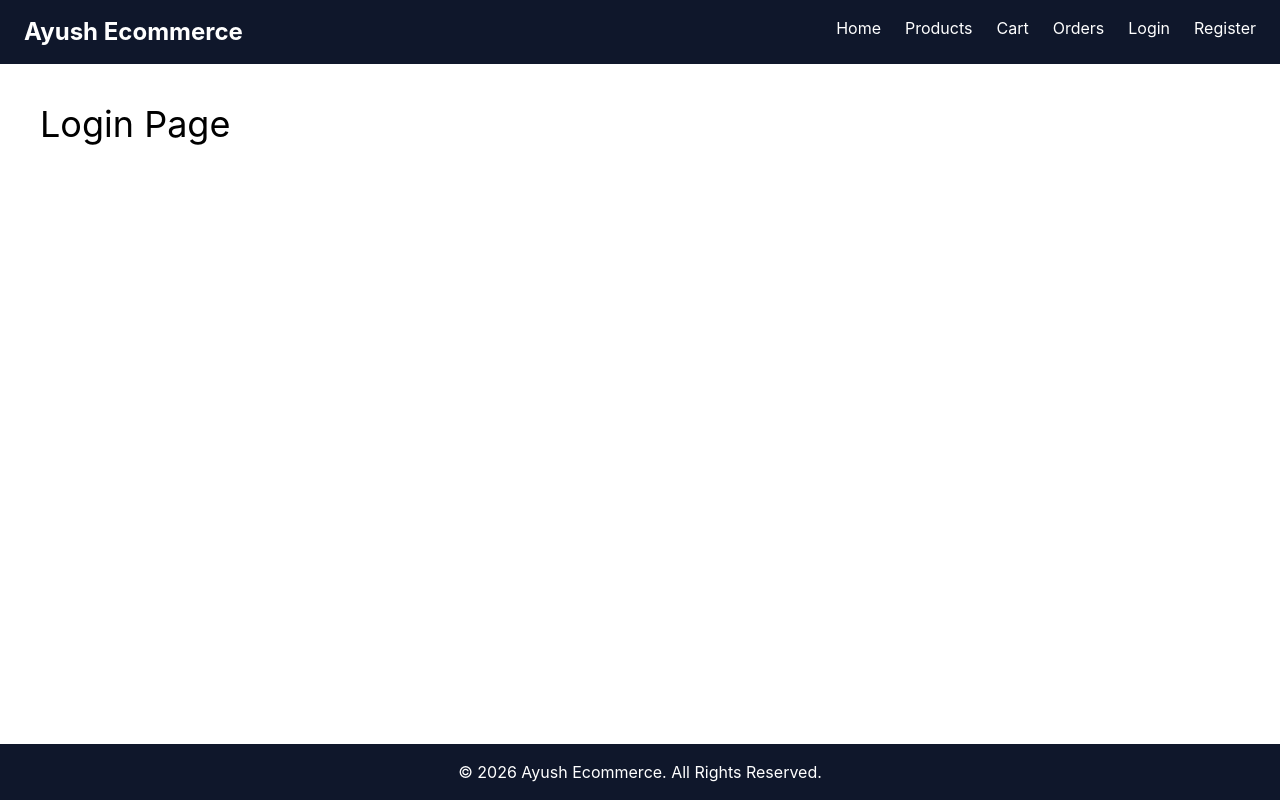
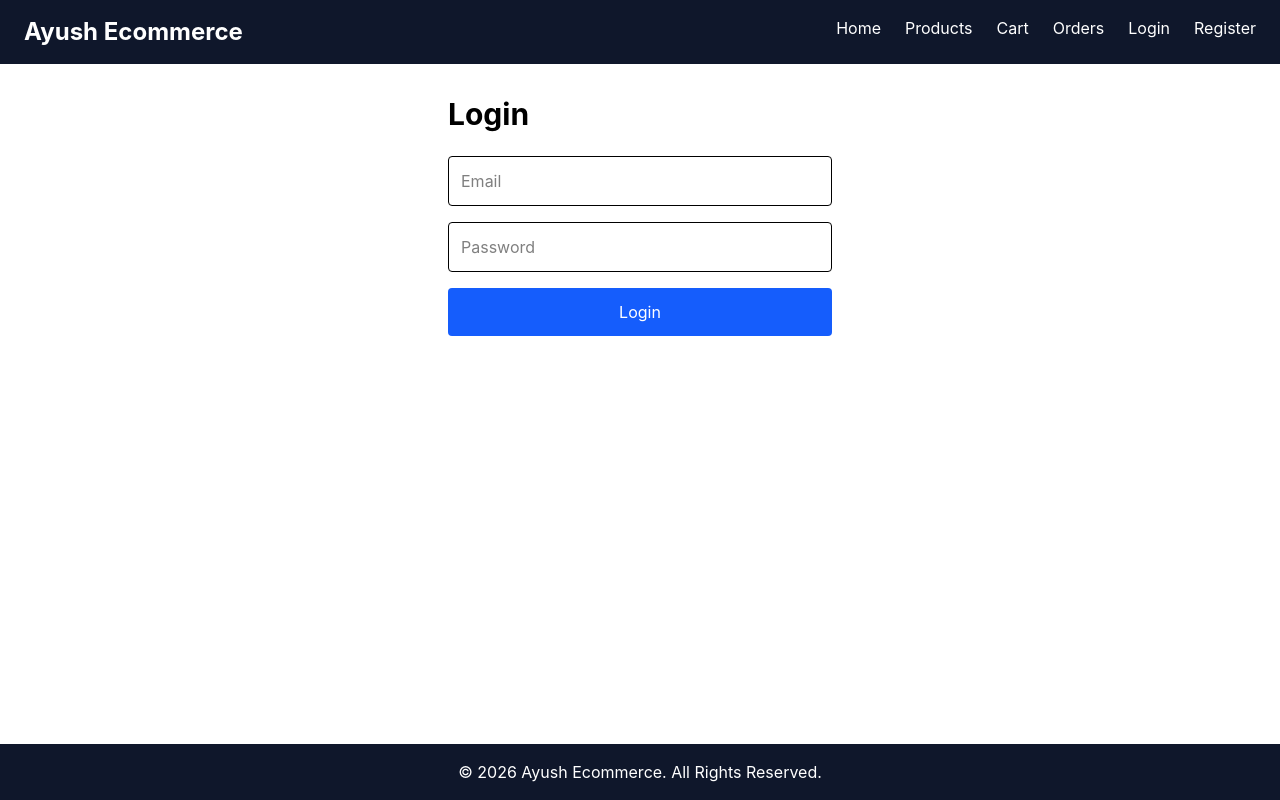
Before and after one commit to ayusseth/scalable-ecommerce-platform, a React app in the folder frontend/: page /login in a window 1280 px wide. Built offline with nearby package versions, Linux system fonts and the light colour scheme; the HTML template or start-up script is replaced by a standard one.

Commit message:
Add OTP verification, JWT authentication, auth context and login flow

```diff
--- a/frontend/src/App.jsx
+++ b/frontend/src/App.jsx
@@ -1,7 +1,27 @@
 import AppRoutes from "./routes/AppRoutes";
 
+import { CartProvider }
+from "./store/cartStore";
+
+import { AuthProvider }
+from "./store/authStore";
+
 function App() {
-  return <AppRoutes />;
+
+  return (
+
+    <AuthProvider>
+
+      <CartProvider>
+
+        <AppRoutes />
+
+      </CartProvider>
+
+    </AuthProvider>
+
+  );
+
 }
 
 export default App;
--- a/frontend/src/pages/auth/LoginPage.jsx
+++ b/frontend/src/pages/auth/LoginPage.jsx
@@ -1,13 +1,122 @@
+import { useState } from "react";
+import { useNavigate } from "react-router-dom";
+
 import MainLayout from "../../layouts/MainLayout";
 
+import { loginUser } from "../../services/authService";
+import { useAuth } from "../../store/authStore";
+
 function LoginPage() {
+
+  const navigate = useNavigate();
+
+  const { login } = useAuth();
+
+  const [formData, setFormData] = useState({
+    email: "",
+    password: "",
+  });
+
+  const [loading, setLoading] = useState(false);
+
+  const handleChange = (e) => {
+
+    setFormData({
+      ...formData,
+      [e.target.name]: e.target.value,
+    });
+
+  };
+
+  const handleSubmit = async (e) => {
+
+    e.preventDefault();
+
+    try {
+
+      setLoading(true);
+
+      const response =
+        await loginUser({
+          email: formData.email,
+          password: formData.password,
+        });
+
+      login(
+        response.accessToken
+      );
+
+      alert(
+        "Login successful"
+      );
+
+      navigate("/");
+
+    } catch (error) {
+
+      console.error(error);
+
+      alert(
+        "Invalid email or password"
+      );
+
+    } finally {
+
+      setLoading(false);
+
+    }
+
+  };
+
   return (
     <MainLayout>
-      <h1 className="text-4xl p-10">
-        Login Page
-      </h1>
+
+      <div className="max-w-md mx-auto p-8">
+
+        <h1 className="text-3xl font-bold mb-6">
+          Login
+        </h1>
+
+        <form
+          onSubmit={handleSubmit}
+          className="space-y-4"
+        >
+
+          <input
+            type="email"
+            name="email"
+            placeholder="Email"
+            value={formData.email}
+            onChange={handleChange}
+            className="w-full border p-3 rounded"
+          />
+
+          <input
+            type="password"
+            name="password"
+            placeholder="Password"
+            value={formData.password}
+            onChange={handleChange}
+            className="w-full border p-3 rounded"
+          />
+
+          <button
+            type="submit"
+            disabled={loading}
+            className="w-full bg-blue-600 text-white p-3 rounded"
+          >
+            {loading
+              ? "Logging in..."
+              : "Login"}
+          </button>
+
+        </form>
+
+      </div>
+
     </MainLayout>
   );
+
 }
 
 export default LoginPage;
--- /dev/null
+++ b/frontend/src/store/authStore.jsx
@@ -0,0 +1,36 @@
+import { createContext, useContext, useState } from "react";
+
+const AuthContext = createContext();
+
+export function AuthProvider({ children }) {
+  const [token, setToken] = useState(localStorage.getItem("token") || null);
+
+  const login = (jwtToken) => {
+    localStorage.setItem("token", jwtToken);
+
+    setToken(jwtToken);
+  };
+
+  const logout = () => {
+    localStorage.removeItem("token");
+
+    setToken(null);
+  };
+
+  const isAuthenticated = !!token;
+
+  return (
+    <AuthContext.Provider
+      value={{
+        token,
+        login,
+        logout,
+        isAuthenticated,
+      }}
+    >
+      {children}
+    </AuthContext.Provider>
+  );
+}
+
+export const useAuth = () => useContext(AuthContext);
```
